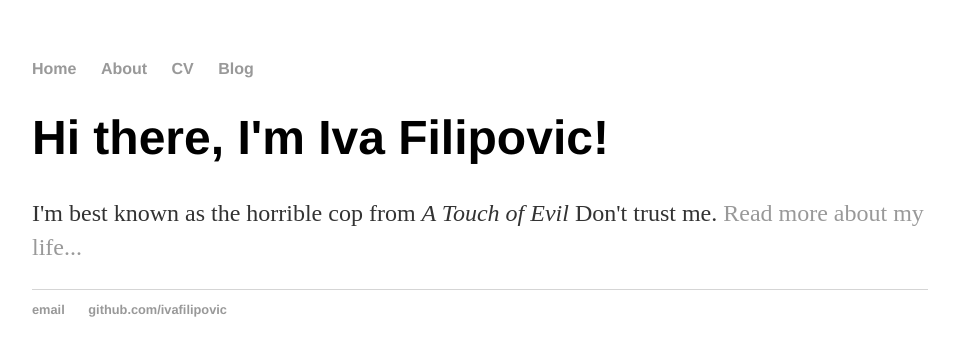
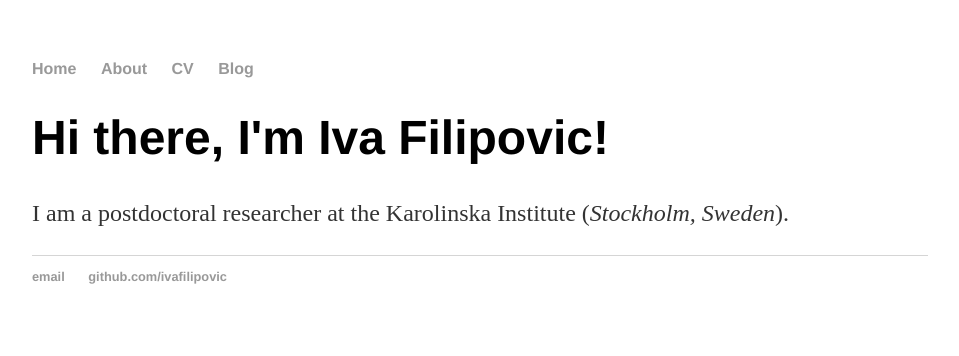
Before and after one commit to IvaFilipovic/IvaFilipovic.github.io, a Jekyll site: the page built from about/index.html, in a window 1280 px wide. Shown: the top 356 px of the page, without its empty margins (160-1119 px from the left). Built offline with Jekyll 4.4.1, drawn with Linux system fonts in a browser that asks for light colours.

Commit message:
Update index.html
text change

```diff
--- a/about/index.html
+++ b/about/index.html
@@ -4,5 +4,5 @@ title: About me
 ---
 <div class="blurb">
 	<h1>Hi there, I'm Iva Filipovic!</h1>
-	<p>I'm best known as the horrible cop from <em>A Touch of Evil</em> Don't trust me. <a href="/about">Read more about my life...</a></p>
+	<p>I am a postdoctoral researcher at the Karolinska Institute (<em>Stockholm, Sweden</em>).</p>
 </div><!-- /.blurb -->
```
